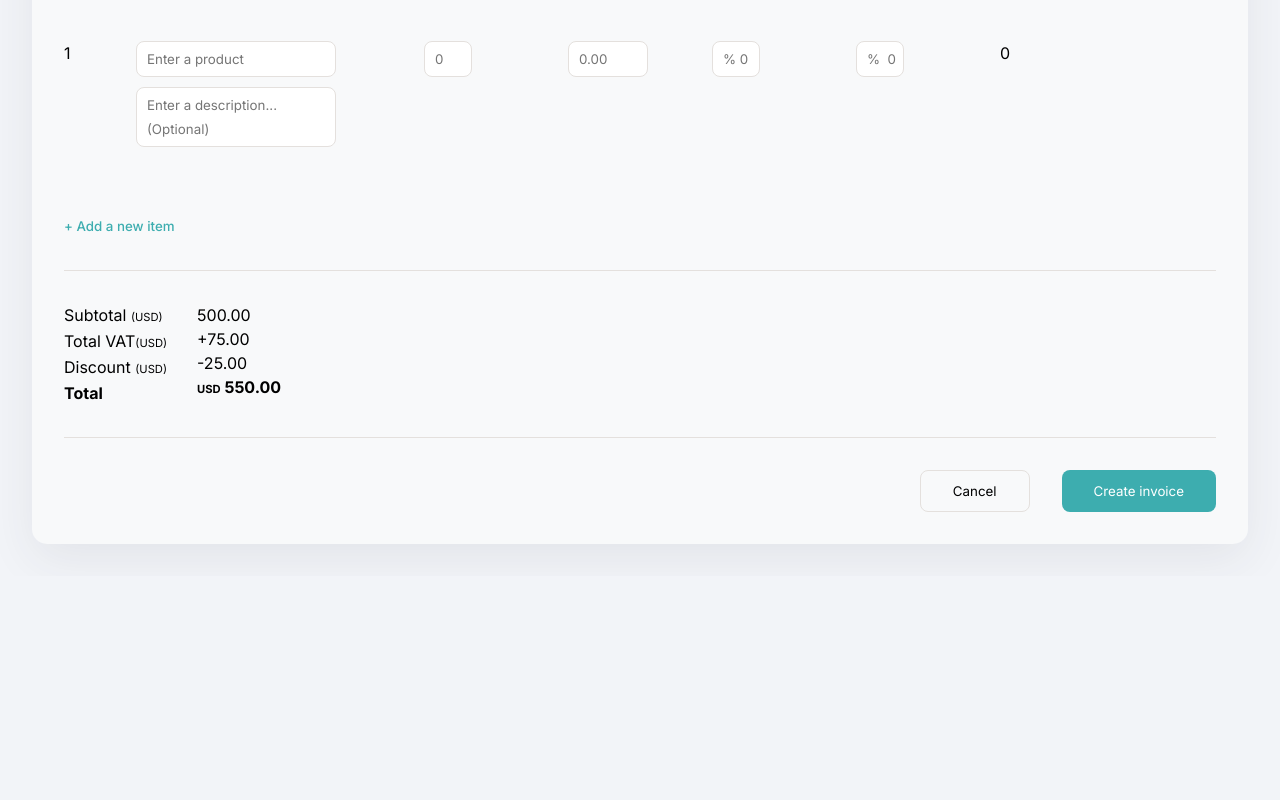
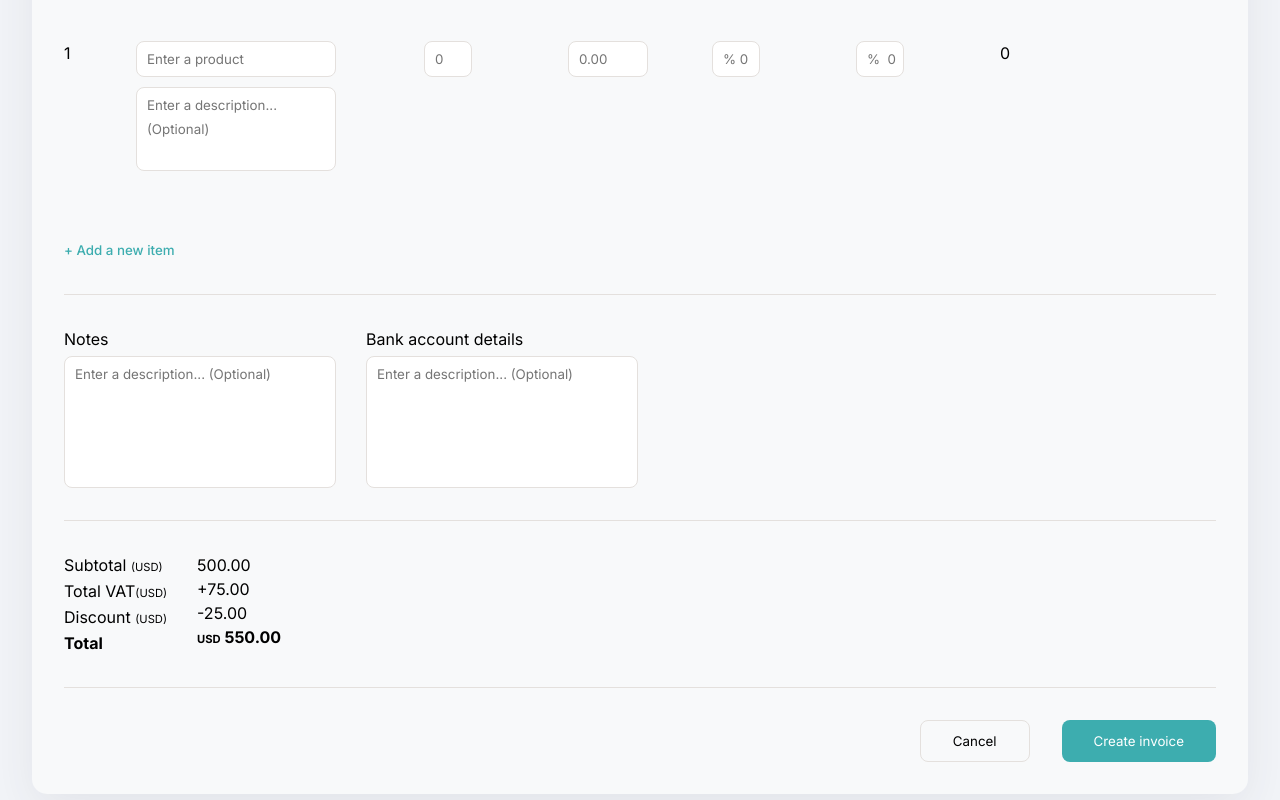
Before and after one commit to Gresham24/Invoice-Creator-App, a React (Vite) app: page / in a window 1280 px wide. Shown: the part 668-1468 px from the top of the page. Before the commit the page ends 1244 px from the top, so only its background shows below. Built offline with nearby package versions, Linux system fonts and the light colour scheme.

Commit message:
Notes and bank details inputs

```diff
--- a/src/components/Form.jsx
+++ b/src/components/Form.jsx
@@ -132,6 +132,13 @@ const StyledFormFooter = styled.div`
     & span {
         font-size: 0.7rem;
     }
+    & .extraDetails {
+        display: flex;
+    }
+    & .extraDetails textarea {
+        margin-top: 5px;
+        resize: none;
+    }
 `;
 
 const StyledFormActionButtons = styled.div`
@@ -191,6 +198,7 @@ const LineItem = ({ item, onUpdate, onDelete, index, lineItemTotal }) => {
                     <textarea
                         name="description"
                         type="text"
+                        rows="3"
                         className="description"
                         value={item.description || ""}
                         onChange={handleChange}
@@ -471,6 +479,33 @@ function Form() {
 
             <hr />
             <StyledFormFooter>
+                <div className="extraDetails">
+                    <StyledInput>
+                        <label htmlFor="notes">Notes</label>
+                        <textarea
+                            name="notes"
+                            id="notes"
+                            cols="30"
+                            rows="5"
+                            placeholder="Enter a description... (Optional)"
+                        />
+                    </StyledInput>
+                    <StyledInput>
+                        <label htmlFor="bankDetails">
+                            Bank account details
+                        </label>
+                        <textarea
+                            name="bankDetails"
+                            id="notes"
+                            cols="30"
+                            rows="5"
+                            placeholder="Enter a description... (Optional)"
+                        />
+                    </StyledInput>
+                </div>
+
+                <hr />
+
                 <div className="costSummaries">
                     <div>
                         <p>
```
